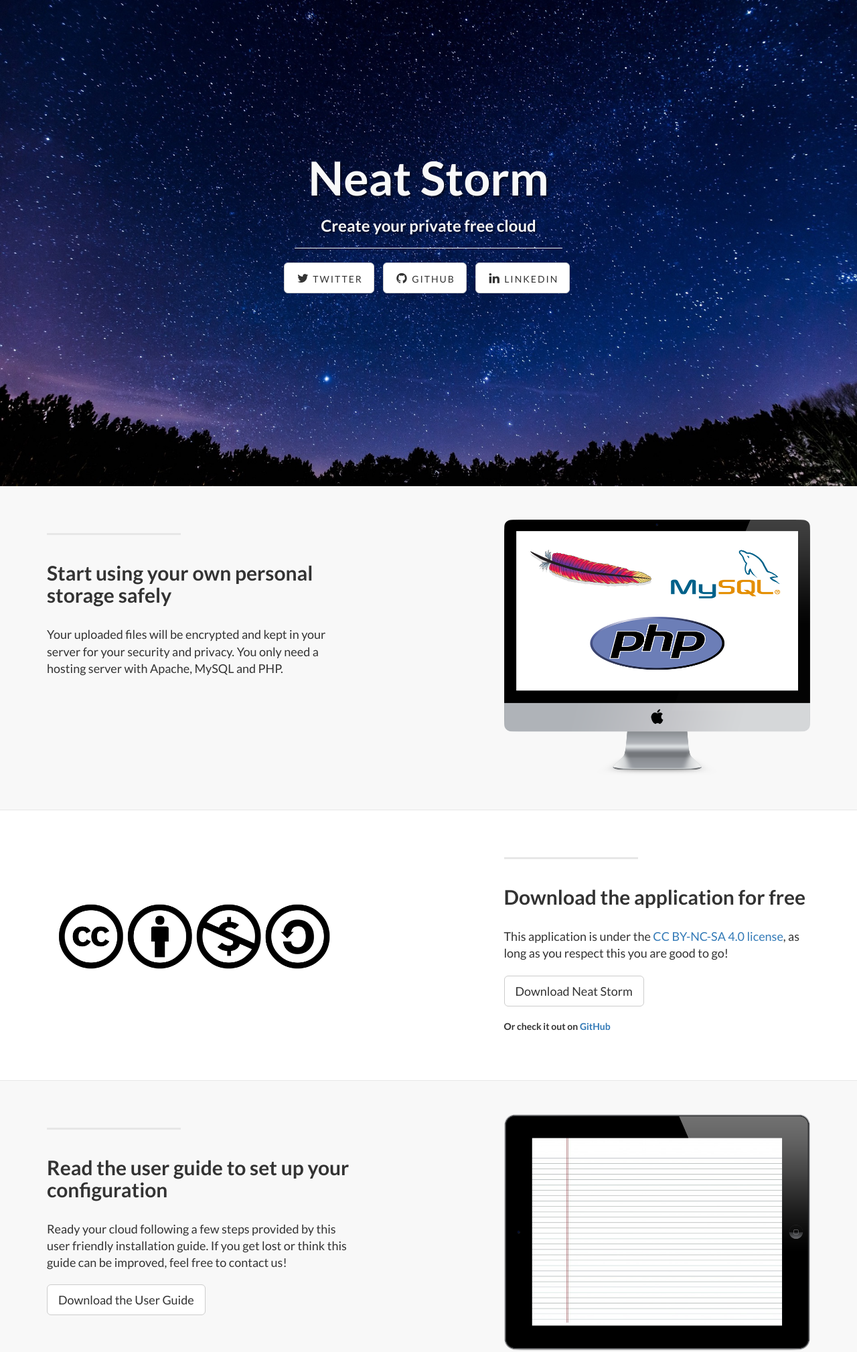
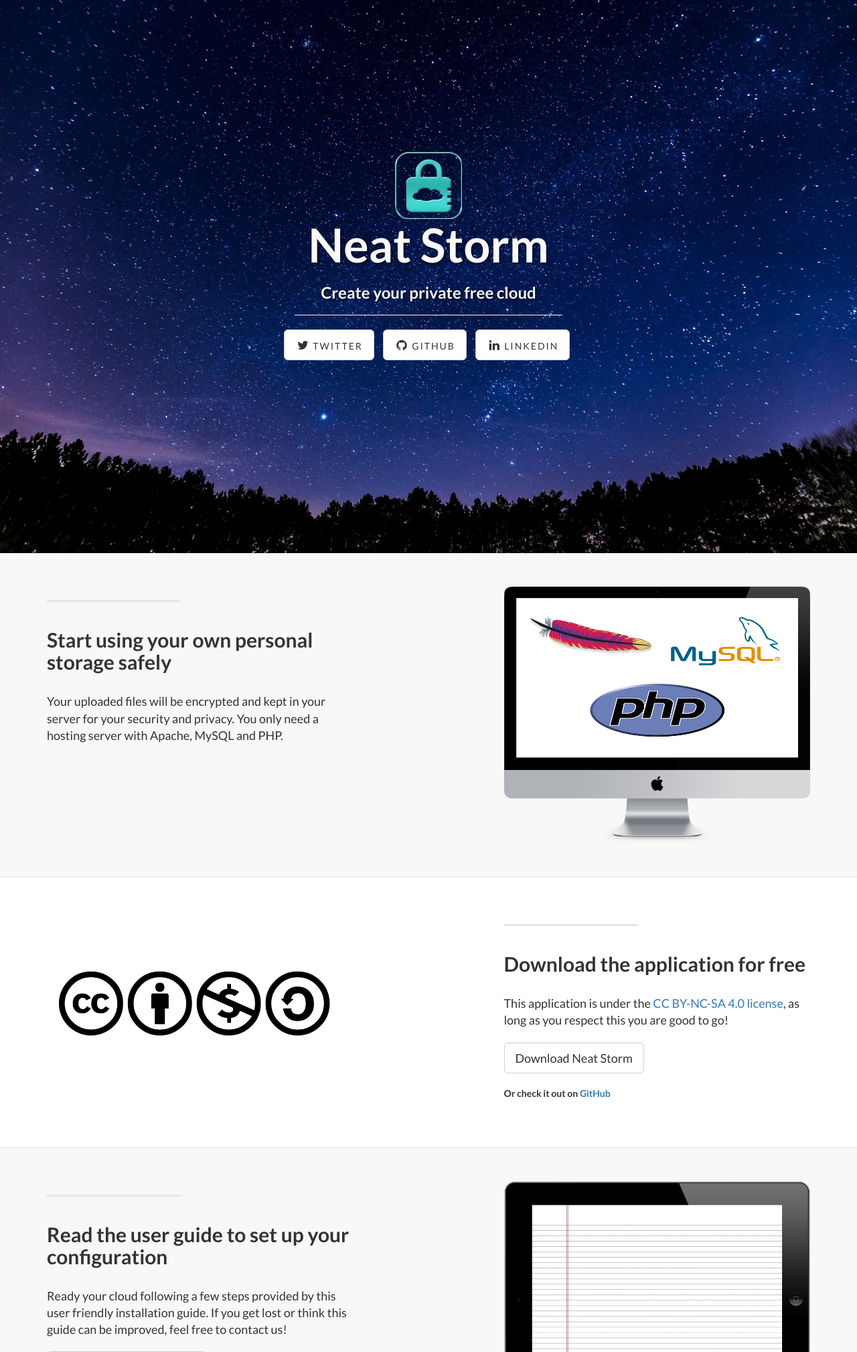
Before and after one commit to imolinuevo/PFMWebsite, a CodeIgniter app: page /database/ in a window 1280 px wide. Shown: the part 51-2070 px from the top of the page at 67% size. Run offline with CodeIgniter, Linux system fonts and the light colour scheme.

Commit message:
Favicon and logo inserted.

```diff
--- a/application/views/main_view.php
+++ b/application/views/main_view.php
@@ -10,6 +10,7 @@
         <meta name="description" content="">
         <meta name="author" content="">
         <title>Neat Storm</title>
+        <link rel='shortcut icon' href='assets/favicon.ico' type='image/x-icon'/>
         <!-- Bootstrap Core CSS -->
         <link href="assets/css/bootstrap.min.css" rel="stylesheet">
         <!-- Custom CSS -->
@@ -69,6 +70,7 @@
                 <div class="row">
                     <div class="col-lg-12">
                         <div class="intro-message">
+                            <img src="assets/img/1_CANDADO VOLUMEN CALADO PAST.png" style="height: 100px; width: 100px;" alt="logo"/>
                             <h1>Neat Storm</h1>
                             <h3>Create your private free cloud</h3>
                             <hr class="intro-divider">
```
Also changed, not shown: assets/favicon.ico (added), assets/img/1_CANDADO VOLUMEN CALADO PAST.png (added).
